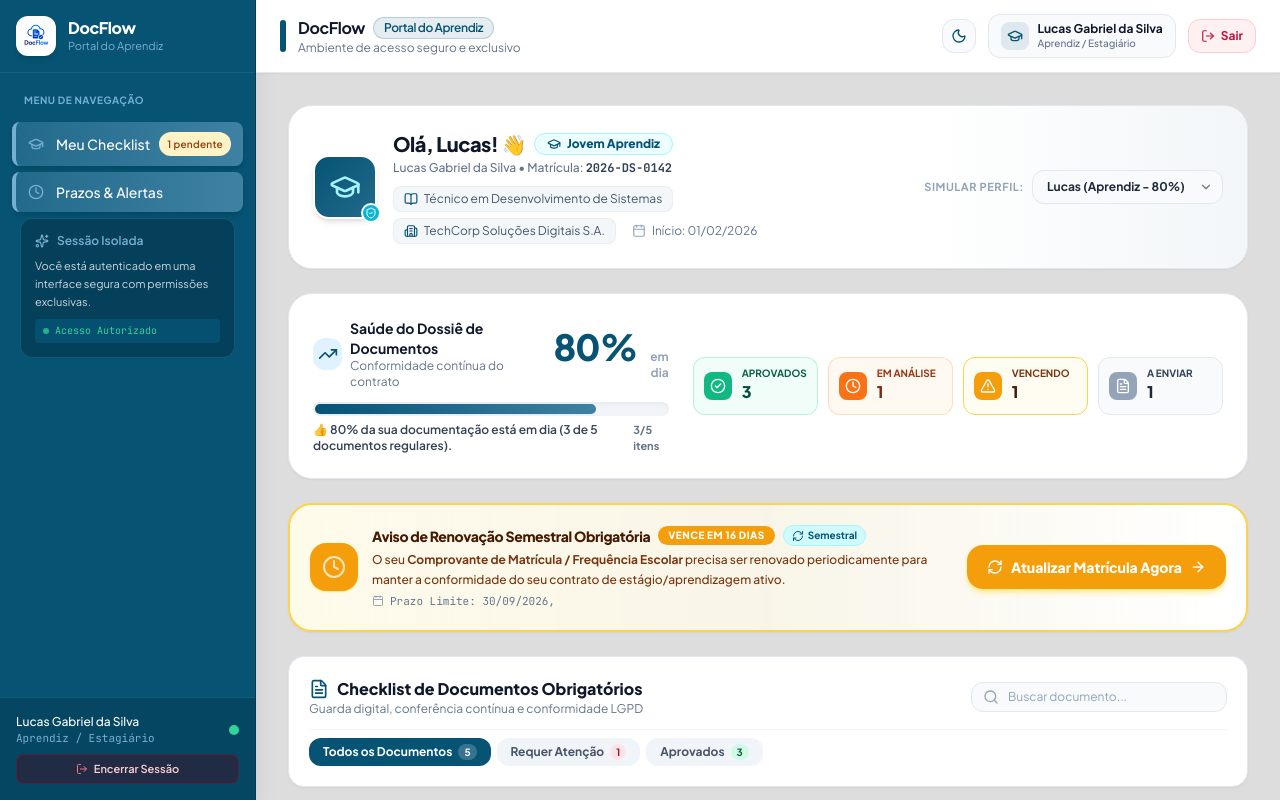
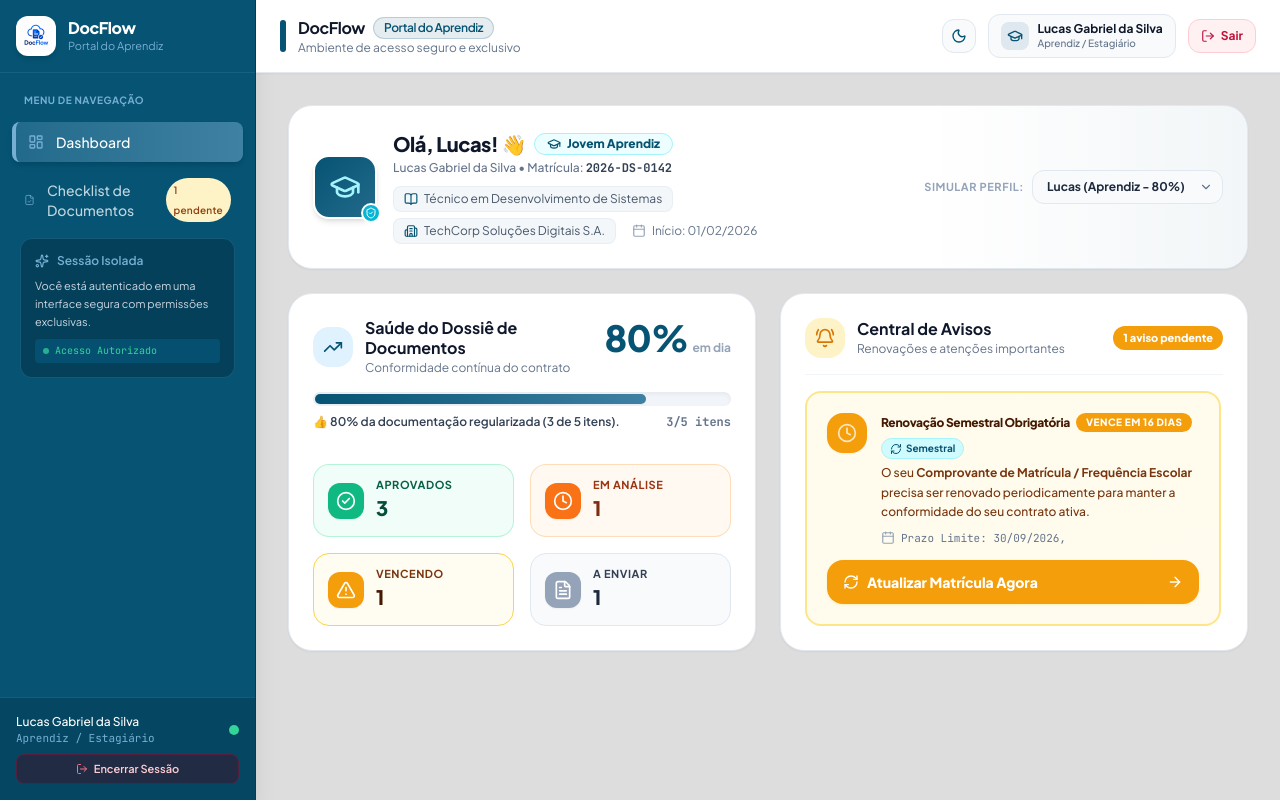
Before and after one commit to lbbarbo17-hue/DocFlow, a Next.js app in the folder frontend/: page /estudante in a window 1280 px wide. Built offline with nearby package versions, Linux system fonts and the light colour scheme.

Commit message:
feat(estudante): reorganiza dashboard e separa checklist em nova aba

```diff
--- a/frontend/src/app/estudante/page.tsx
+++ b/frontend/src/app/estudante/page.tsx
@@ -5,7 +5,6 @@ import { useApp } from '@/context/AppContext';
 import StudentHeader from '@/components/student/StudentHeader';
 import StudentHealthCard from '@/components/student/StudentHealthCard';
 import ExpirationAlert from '@/components/student/ExpirationAlert';
-import DocumentChecklist from '@/components/student/DocumentChecklist';
 import UploadModal from '@/components/student/UploadModal';
 import { DocumentItem } from '@/lib/types';
 
@@ -15,22 +14,22 @@ export default function EstudantePage() {
 
   return (
     <div className="space-y-6 pb-12">
-      {/* 1. Cabeçalho de Identificação & Vínculo */}
+      {/* 1. Saudação, Perfil & Vínculo */}
       <StudentHeader />
 
-      {/* 2. Saúde do Dossiê / Conformidade Visual */}
-      <StudentHealthCard />
+      {/* 2 & 3. Grid Lado a Lado: Saúde do Dossiê + Central de Avisos */}
+      <div className="grid grid-cols-1 lg:grid-cols-2 gap-6 items-stretch">
+        {/* Quadrado 1 (Lado Esquerdo) — Saúde do Dossiê */}
+        <StudentHealthCard />
 
-      {/* 3. Central de Avisos e Lembretes Importantes (Aviso de Renovação Recorrente / Vencimento) */}
-      <ExpirationAlert
-        documents={student.documentos}
-        onUploadClick={(doc) => setActiveUploadDoc(doc)}
-      />
+        {/* Quadrado 2 (Lado Direito) — Central de Avisos */}
+        <ExpirationAlert
+          documents={student.documentos}
+          onUploadClick={(doc) => setActiveUploadDoc(doc)}
+        />
+      </div>
 
-      {/* 4. Checklist Organizado com Proteção LGPD e Ações Rápidas */}
-      <DocumentChecklist />
-
-      {/* 5. Modal de Upload Rápido e Seguro */}
+      {/* Modal de Upload Rápido (acionado ao clicar nos botões dos avisos) */}
       {activeUploadDoc && (
         <UploadModal
           document={activeUploadDoc}
--- a/frontend/src/components/layout/Sidebar.tsx
+++ b/frontend/src/components/layout/Sidebar.tsx
@@ -9,11 +9,11 @@ import {
   UserCheck,
   BarChart3,
   ShieldCheck,
-  GraduationCap,
   Sparkles,
   LogOut,
-  Clock,
   Shield,
+  LayoutDashboard,
+  FileCheck,
 } from 'lucide-react';
 import { cn } from '@/lib/utils';
 
@@ -36,16 +36,16 @@ export default function Sidebar() {
     if (currentRole === 'ESTUDANTE') {
       return [
         {
-          label: 'Meu Checklist',
+          label: 'Dashboard',
           href: '/estudante',
-          icon: GraduationCap,
-          badge: pendingStudentDocs > 0 ? `${pendingStudentDocs} pendente${pendingStudentDocs > 1 ? 's' : ''}` : '100% OK',
-          badgeColor: pendingStudentDocs > 0 ? 'bg-amber-100 text-amber-800' : 'bg-emerald-100 text-emerald-800',
+          icon: LayoutDashboard,
         },
         {
-          label: 'Prazos & Alertas',
-          href: '/estudante',
-          icon: Clock,
+          label: 'Checklist de Documentos',
+          href: '/estudante/checklist',
+          icon: FileCheck,
+          badge: pendingStudentDocs > 0 ? `${pendingStudentDocs} pendente${pendingStudentDocs > 1 ? 's' : ''}` : '100% OK',
+          badgeColor: pendingStudentDocs > 0 ? 'bg-amber-100 text-amber-800 dark:bg-amber-950/60 dark:text-amber-300' : 'bg-emerald-100 text-emerald-800 dark:bg-emerald-950/60 dark:text-emerald-300',
         },
       ];
     }
--- a/frontend/src/components/student/ExpirationAlert.tsx
+++ b/frontend/src/components/student/ExpirationAlert.tsx
@@ -7,6 +7,8 @@ import {
   ArrowRight,
   RefreshCw,
   Calendar,
+  BellRing,
+  CheckCircle2,
 } from 'lucide-react';
 import { DocumentItem } from '@/lib/types';
 import { formatDateBr } from '@/lib/utils';
@@ -17,7 +19,6 @@ interface ExpirationAlertProps {
 }
 
 export default function ExpirationAlert({ documents, onUploadClick }: ExpirationAlertProps) {
-  // Find documents that need urgent attention (recurring near expiry, expired, or rejected)
   const urgentDocs = documents.filter(
     (d) =>
       d.status === 'EXPIRADO' ||
@@ -26,10 +27,61 @@ export default function ExpirationAlert({ documents, onUploadClick }: Expiration
       (d.recorrente && d.status !== 'APROVADO')
   );
 
-  if (urgentDocs.length === 0) return null;
+  return (
+    <div className="h-full bg-white dark:bg-slate-900 rounded-3xl p-6 border border-slate-200 dark:border-slate-800 shadow-sm flex flex-col justify-between transition-colors duration-200">
+      {/* Header do Card */}
+      <div className="flex items-center justify-between pb-4 border-b border-slate-100 dark:border-slate-800">
+        <div className="flex items-center gap-3">
+          <div
+            className={`w-10 h-10 rounded-2xl flex items-center justify-center shrink-0 shadow-xs ${
+              urgentDocs.length > 0
+                ? 'bg-amber-100 dark:bg-amber-950/50 text-amber-600 dark:text-amber-400'
+                : 'bg-emerald-100 dark:bg-emerald-950/50 text-emerald-600 dark:text-emerald-400'
+            }`}
+          >
+            <BellRing className="w-5 h-5" />
+          </div>
+          <div>
+            <h3 className="text-base font-bold text-slate-900 dark:text-white leading-tight">
+              Central de Avisos
+            </h3>
+            <p className="text-xs text-slate-500 dark:text-slate-400 mt-0.5">
+              Renovações e atenções importantes
+            </p>
+          </div>
+        </div>
 
-  return (
-    <div className="space-y-3">
+        {urgentDocs.length > 0 ? (
+          <span className="text-[11px] font-black px-2.5 py-1 rounded-full bg-amber-500 text-white shadow-xs shrink-0">
+            {urgentDocs.length} {urgentDocs.length === 1 ? 'aviso pendente' : 'avisos pendentes'}
+          </span>
+        ) : (
+          <span className="text-[11px] font-black px-2.5 py-1 rounded-full bg-emerald-100 dark:bg-emerald-950/50 text-emerald-700 dark:text-emerald-300 shrink-0">
+            Dossiê em dia
+          </span>
+        )}
+      </div>
+
+      {/* Corpo do Card com scroll interno caso hajam múltiplos itens */}
+      <div className="flex-1 overflow-y-auto mt-4 pr-0.5">
+        {urgentDocs.length === 0 ? (
+          /* Estado Positivo — quando não há avisos */
+          <div className="flex flex-col items-center justify-center gap-3 py-8 px-4 text-center h-full rounded-2xl bg-emerald-50/50 dark:bg-emerald-950/20 border border-emerald-200/60 dark:border-emerald-800/40">
+            <div className="w-12 h-12 rounded-2xl bg-emerald-500 text-white flex items-center justify-center shadow-sm">
+              <CheckCircle2 className="w-6 h-6" />
+            </div>
+            <div>
+              <p className="text-sm font-bold text-slate-800 dark:text-slate-200">
+                Tudo em ordem! 🎉
+              </p>
+              <p className="text-xs text-slate-500 dark:text-slate-400 mt-1 leading-relaxed max-w-xs">
+                Nenhum documento exige renovação ou correção imediata. O seu contrato está totalmente regular.
+              </p>
+            </div>
+          </div>
+        ) : (
+          /* Lista com cada aviso individualmente encapsulado e arredondado */
+          <div className="space-y-3.5">
             {urgentDocs.map((doc) => {
               const isExpired =
                 doc.status === 'EXPIRADO' ||
@@ -37,7 +89,6 @@ export default function ExpirationAlert({ documents, onUploadClick }: Expiration
               const isRejected = doc.status === 'RECUSADO';
               const isRecurring = doc.recorrente;
 
-        // Custom action button text as specifically requested
               const actionButtonLabel = isRecurring
                 ? 'Atualizar Matrícula Agora'
                 : isRejected
@@ -49,48 +100,48 @@ export default function ExpirationAlert({ documents, onUploadClick }: Expiration
               return (
                 <div
                   key={doc.id}
-            className={`rounded-2xl sm:rounded-3xl border-2 shadow-sm transition-all overflow-hidden ${
+                  className={`p-4 sm:p-5 rounded-2xl border-2 transition-all shadow-xs ${
                     isExpired || isRejected
-                ? 'border-rose-300 dark:border-rose-800/60 bg-gradient-to-r from-rose-50 via-rose-50/80 to-white dark:from-rose-950/40 dark:via-slate-900 dark:to-slate-900'
-                : 'border-amber-300 dark:border-amber-800/60 bg-gradient-to-r from-amber-50 via-amber-50/80 to-white dark:from-amber-950/40 dark:via-slate-900 dark:to-slate-900'
+                      ? 'border-rose-200 dark:border-rose-800/60 bg-gradient-to-br from-rose-50/90 to-rose-100/30 dark:from-rose-950/30 dark:to-slate-900/60'
+                      : 'border-amber-200 dark:border-amber-800/60 bg-gradient-to-br from-amber-50/90 to-amber-100/30 dark:from-amber-950/30 dark:to-slate-900/60'
                   }`}
                 >
-            <div className="p-4 sm:p-5 flex flex-col sm:flex-row sm:items-center justify-between gap-4">
-              {/* Left Side: Alert Icon & Information */}
-              <div className="flex items-start sm:items-center gap-3.5 flex-1 min-w-0">
+                  <div className="flex items-start gap-3.5 mb-3.5">
+                    {/* Ícone com cantos arredondados */}
                     <div
-                  className={`w-11 h-11 sm:w-12 sm:h-12 rounded-2xl flex items-center justify-center shrink-0 shadow-sm ${
+                      className={`w-10 h-10 rounded-2xl flex items-center justify-center shrink-0 shadow-sm ${
                         isExpired || isRejected
-                      ? 'bg-rose-600 text-white shadow-rose-200 dark:shadow-none'
-                      : 'bg-amber-500 text-white shadow-amber-200 dark:shadow-none'
+                          ? 'bg-rose-600 text-white'
+                          : 'bg-amber-500 text-white'
                       }`}
                     >
                       {isExpired || isRejected ? (
-                    <ShieldAlert className="w-6 h-6 animate-pulse" />
+                        <ShieldAlert className="w-5 h-5 animate-pulse" />
                       ) : (
-                    <Clock className="w-6 h-6 animate-pulse" />
+                        <Clock className="w-5 h-5 animate-pulse" />
                       )}
                     </div>
 
                     <div className="flex-1 min-w-0">
-                  <div className="flex flex-wrap items-center gap-2">
+                      {/* Título + Badges com bordas arredondadas */}
+                      <div className="flex flex-wrap items-center gap-1.5 mb-1">
                         <span
-                      className={`font-black text-xs sm:text-sm tracking-tight ${
+                          className={`text-xs font-black tracking-tight ${
                             isExpired || isRejected
                               ? 'text-rose-950 dark:text-rose-200'
                               : 'text-amber-950 dark:text-amber-200'
                           }`}
                         >
                           {isRejected
-                        ? 'Correção Solicitada pela Coordenação'
+                            ? 'Correção Solicitada'
                             : isExpired
-                        ? 'Documento Expirado — Ação Imediata Necessária'
+                            ? 'Documento Expirado'
                             : isRecurring
-                        ? 'Aviso de Renovação Semestral Obrigatória'
-                        : 'Prazo de Validade Próximo do Fim'}
+                            ? 'Renovação Semestral Obrigatória'
+                            : 'Prazo Próximo do Fim'}
                         </span>
 
-                    {/* Badge */}
+                        {/* Badge de prazo */}
                         <span
                           className={`text-[10px] font-black px-2.5 py-0.5 rounded-full uppercase tracking-wider ${
                             isExpired || isRejected
@@ -103,7 +154,7 @@ export default function ExpirationAlert({ documents, onUploadClick }: Expiration
                             : isExpired
                             ? 'VENCIDO'
                             : doc.diasParaVencer !== undefined
-                        ? `Vence em ${doc.diasParaVencer} dias`
+                            ? `VENCE EM ${doc.diasParaVencer} DIAS`
                             : 'RENOVAÇÃO'}
                         </span>
 
@@ -115,8 +166,9 @@ export default function ExpirationAlert({ documents, onUploadClick }: Expiration
                         )}
                       </div>
 
+                      {/* Texto Explicativo */}
                       <p
-                    className={`text-xs mt-1 font-medium leading-relaxed ${
+                        className={`text-xs font-medium leading-relaxed ${
                           isExpired || isRejected
                             ? 'text-rose-800 dark:text-rose-300'
                             : 'text-amber-900 dark:text-amber-300'
@@ -124,48 +176,52 @@ export default function ExpirationAlert({ documents, onUploadClick }: Expiration
                       >
                         {isRejected ? (
                           <>
-                        <strong>{doc.nomeExibicao}</strong>: {doc.justificativaRecusa || 'Requer novo envio corrigido.'}
+                            <strong>{doc.nomeExibicao}</strong>:{' '}
+                            {doc.justificativaRecusa || 'Requer novo envio corrigido pela coordenação.'}
                           </>
                         ) : isRecurring ? (
                           <>
-                        O seu <strong>{doc.nomeExibicao}</strong> precisa ser renovado periodicamente para manter a conformidade do seu contrato de estágio/aprendizagem ativo.
+                            O seu <strong>{doc.nomeExibicao}</strong> precisa ser renovado
+                            periodicamente para manter a conformidade do seu contrato ativa.
                           </>
                         ) : (
                           <>
-                        Envie uma nova via atualizada de <strong>{doc.nomeExibicao}</strong> para evitar pendências no seu contrato.
+                            Envie uma nova via de <strong>{doc.nomeExibicao}</strong> para evitar
+                            pendências no contrato.
                           </>
                         )}
                       </p>
 
+                      {/* Prazo Limite */}
                       {doc.validadeAte && (
-                    <div className="flex items-center gap-1.5 text-[11px] text-slate-500 dark:text-slate-400 mt-1 font-mono">
-                      <Calendar className="w-3 h-3 text-slate-400 dark:text-slate-500" />
+                        <div className="flex items-center gap-1.5 text-[11px] text-slate-500 dark:text-slate-400 mt-2 font-mono">
+                          <Calendar className="w-3.5 h-3.5 text-slate-400 dark:text-slate-500" />
                           <span>Prazo Limite: {formatDateBr(doc.validadeAte).split(' ')[0]}</span>
                         </div>
                       )}
                     </div>
                   </div>
 
-              {/* Right Side: Direct Action Button */}
-              <div className="shrink-0 w-full sm:w-auto">
+                  {/* Botão de Ação com cantos bem arredondados */}
                   <button
                     type="button"
                     onClick={() => onUploadClick(doc)}
-                  className={`w-full sm:w-auto flex items-center justify-center gap-2 px-5 py-3 rounded-xl sm:rounded-2xl text-xs sm:text-sm font-extrabold transition-all shadow-md active:scale-95 ${
+                    className={`w-full flex items-center justify-center gap-2 px-4 py-3 rounded-2xl text-xs sm:text-sm font-extrabold transition-all shadow-sm active:scale-98 ${
                       isExpired || isRejected
-                      ? 'bg-rose-600 hover:bg-rose-700 text-white shadow-rose-200'
-                      : 'bg-amber-500 hover:bg-amber-600 text-white shadow-amber-200'
+                        ? 'bg-rose-600 hover:bg-rose-700 text-white shadow-rose-200/50 dark:shadow-none'
+                        : 'bg-amber-500 hover:bg-amber-600 text-white shadow-amber-200/50 dark:shadow-none'
                     }`}
                   >
                     <RefreshCw className="w-4 h-4 shrink-0" />
-                  <span className="truncate">{actionButtonLabel}</span>
-                  <ArrowRight className="w-4 h-4 shrink-0 hidden sm:inline" />
+                    <span>{actionButtonLabel}</span>
+                    <ArrowRight className="w-4 h-4 shrink-0 ml-auto" />
                   </button>
-              </div>
-            </div>
                 </div>
               );
             })}
           </div>
+        )}
+      </div>
+    </div>
   );
 }
--- a/frontend/src/components/student/StudentHealthCard.tsx
+++ b/frontend/src/components/student/StudentHealthCard.tsx
@@ -28,19 +28,17 @@ export default function StudentHealthCard() {
   ).length;
 
   const percent = student.percentualConformidade;
-
   const isComplete = percent === 100;
   const isWarning = percent >= 60 && percent < 100;
 
   return (
-    <div className="bg-white dark:bg-slate-900 rounded-2xl sm:rounded-3xl p-5 sm:p-6 border border-slate-200 dark:border-slate-800 shadow-sm relative overflow-hidden transition-colors duration-200">
-      <div className="flex flex-col lg:flex-row lg:items-center justify-between gap-6">
-        {/* Left Side: Score & Health gauge */}
-        <div className="flex-1 space-y-3">
-          <div className="flex items-center justify-between">
-            <div className="flex items-center gap-2">
+    <div className="h-full bg-white dark:bg-slate-900 rounded-3xl p-6 border border-slate-200 dark:border-slate-800 shadow-sm flex flex-col justify-between transition-colors duration-200">
+      {/* Top Section: Title & Conformity Score */}
+      <div className="space-y-4">
+        <div className="flex items-start justify-between gap-4">
+          <div className="flex items-center gap-3">
             <div
-                className={`w-8 h-8 rounded-xl flex items-center justify-center ${
+              className={`w-10 h-10 rounded-2xl flex items-center justify-center shrink-0 shadow-xs ${
                 isComplete
                   ? 'bg-emerald-100 dark:bg-emerald-950/60 text-emerald-700 dark:text-emerald-300'
                   : isWarning
@@ -57,17 +55,17 @@ export default function StudentHealthCard() {
               )}
             </div>
             <div>
-                <h3 className="text-sm font-bold text-slate-900 dark:text-white">
+              <h3 className="text-base font-bold text-slate-900 dark:text-white leading-tight">
                 Saúde do Dossiê de Documentos
               </h3>
-                <p className="text-xs text-slate-500 dark:text-slate-400">
+              <p className="text-xs text-slate-500 dark:text-slate-400 mt-0.5">
                 Conformidade contínua do contrato
               </p>
             </div>
           </div>
 
-            {/* Percentage Display */}
-            <div className="text-right">
+          {/* Percentage Big Badge */}
+          <div className="text-right shrink-0">
             <div className="flex items-baseline gap-1 justify-end">
               <span
                 className={`text-3xl sm:text-4xl font-black tracking-tight ${
@@ -85,8 +83,8 @@ export default function StudentHealthCard() {
           </div>
         </div>
 
-          {/* Visual Progress Bar with animated fill */}
-          <div className="space-y-1.5">
+        {/* Visual Progress Bar */}
+        <div className="space-y-2">
           <div className="w-full bg-slate-100 dark:bg-slate-800 rounded-full h-3.5 p-0.5 overflow-hidden shadow-inner">
             <div
               className={`h-full rounded-full transition-all duration-1000 ease-out ${
@@ -106,60 +104,75 @@ export default function StudentHealthCard() {
               {isComplete
                 ? '🎉 Parabéns! 100% da sua documentação está regularizada.'
                 : isWarning
-                  ? `👍 ${percent}% da sua documentação está em dia (${approvedDocs} de ${totalDocs} documentos regulares).`
+                ? `👍 ${percent}% da documentação regularizada (${approvedDocs} de ${totalDocs} itens).`
                 : `⚠️ Atenção: Apenas ${percent}% da documentação está regular. Envie os itens pendentes.`}
             </span>
-              <span className="text-[11px] font-bold text-slate-500 dark:text-slate-400 hidden sm:inline">
+            <span className="text-xs font-bold text-slate-500 dark:text-slate-400 font-mono">
               {approvedDocs}/{totalDocs} itens
             </span>
           </p>
         </div>
       </div>
 
-        {/* Right Side: Quick Status Indicators Grid */}
-        <div className="grid grid-cols-2 sm:grid-cols-4 lg:grid-cols-2 xl:grid-cols-4 gap-2.5 shrink-0 pt-2 lg:pt-0 border-t lg:border-t-0 border-slate-100 dark:border-slate-800">
-          {/* Approved Chip */}
-          <div className="p-2.5 rounded-xl bg-emerald-50/70 dark:bg-emerald-950/30 border border-emerald-200/80 dark:border-emerald-800/50 flex items-center gap-2.5">
-            <div className="w-7 h-7 rounded-lg bg-emerald-500 text-white flex items-center justify-center font-bold text-xs shrink-0">
-              <CheckCircle2 className="w-4 h-4" />
+      {/* Bottom Section: 4 Metric Cards in 2x2 Grid */}
+      <div className="grid grid-cols-2 gap-3 sm:gap-4 mt-6">
+        {/* Approved Card */}
+        <div className="p-3.5 rounded-2xl bg-emerald-50/70 dark:bg-emerald-950/30 border border-emerald-200/80 dark:border-emerald-800/50 flex items-center gap-3 transition-transform hover:scale-[1.02]">
+          <div className="w-9 h-9 rounded-xl bg-emerald-500 text-white flex items-center justify-center font-bold text-sm shrink-0 shadow-sm">
+            <CheckCircle2 className="w-5 h-5" />
           </div>
           <div>
-              <p className="text-[10px] font-bold text-emerald-800 dark:text-emerald-300 uppercase leading-none">Aprovados</p>
-              <p className="text-base font-black text-emerald-900 dark:text-emerald-100 mt-0.5">{approvedDocs}</p>
+            <p className="text-[11px] font-bold text-emerald-800 dark:text-emerald-300 uppercase tracking-wider leading-none">
+              Aprovados
+            </p>
+            <p className="text-xl font-black text-emerald-900 dark:text-emerald-100 mt-1">
+              {approvedDocs}
+            </p>
           </div>
         </div>
 
-          {/* In Review Chip */}
-          <div className="p-2.5 rounded-xl bg-orange-50/70 dark:bg-orange-950/30 border border-orange-200/80 dark:border-orange-800/50 flex items-center gap-2.5">
-            <div className="w-7 h-7 rounded-lg bg-orange-500 text-white flex items-center justify-center font-bold text-xs shrink-0">
-              <Clock className="w-4 h-4" />
+        {/* In Review Card */}
+        <div className="p-3.5 rounded-2xl bg-orange-50/70 dark:bg-orange-950/30 border border-orange-200/80 dark:border-orange-800/50 flex items-center gap-3 transition-transform hover:scale-[1.02]">
+          <div className="w-9 h-9 rounded-xl bg-orange-500 text-white flex items-center justify-center font-bold text-sm shrink-0 shadow-sm">
+            <Clock className="w-5 h-5" />
           </div>
           <div>
-              <p className="text-[10px] font-bold text-orange-800 dark:text-orange-300 uppercase leading-none">Em Análise</p>
-              <p className="text-base font-black text-orange-900 dark:text-orange-100 mt-0.5">{inReviewDocs}</p>
+            <p className="text-[11px] font-bold text-orange-800 dark:text-orange-300 uppercase tracking-wider leading-none">
+              Em Análise
+            </p>
+            <p className="text-xl font-black text-orange-900 dark:text-orange-100 mt-1">
+              {inReviewDocs}
+            </p>
           </div>
         </div>
 
-          {/* Expiring/Renewal Chip */}
-          <div className="p-2.5 rounded-xl bg-amber-50/70 dark:bg-amber-950/30 border border-amber-300 dark:border-amber-800/50 flex items-center gap-2.5">
-            <div className="w-7 h-7 rounded-lg bg-amber-500 text-white flex items-center justify-center font-bold text-xs shrink-0">
-              <AlertTriangle className="w-4 h-4" />
+        {/* Expiring / Renewal Card */}
+        <div className="p-3.5 rounded-2xl bg-amber-50/70 dark:bg-amber-950/30 border border-amber-300 dark:border-amber-800/50 flex items-center gap-3 transition-transform hover:scale-[1.02]">
+          <div className="w-9 h-9 rounded-xl bg-amber-500 text-white flex items-center justify-center font-bold text-sm shrink-0 shadow-sm">
+            <AlertTriangle className="w-5 h-5" />
           </div>
           <div>
-              <p className="text-[10px] font-bold text-amber-900 dark:text-amber-300 uppercase leading-none">Vencendo</p>
-              <p className="text-base font-black text-amber-950 dark:text-amber-100 mt-0.5">{expiringDocs}</p>
+            <p className="text-[11px] font-bold text-amber-900 dark:text-amber-300 uppercase tracking-wider leading-none">
+              Vencendo
+            </p>
+            <p className="text-xl font-black text-amber-950 dark:text-amber-100 mt-1">
+              {expiringDocs}
+            </p>
           </div>
         </div>
 
-          {/* Pending / Correction Chip */}
-          <div className="p-2.5 rounded-xl bg-slate-50 dark:bg-slate-800/80 border border-slate-200 dark:border-slate-700 flex items-center gap-2.5">
-            <div className="w-7 h-7 rounded-lg bg-slate-400 dark:bg-slate-600 text-white flex items-center justify-center font-bold text-xs shrink-0">
-              <FileText className="w-4 h-4" />
+        {/* Pending / Correction Card */}
+        <div className="p-3.5 rounded-2xl bg-slate-50 dark:bg-slate-800/80 border border-slate-200 dark:border-slate-700 flex items-center gap-3 transition-transform hover:scale-[1.02]">
+          <div className="w-9 h-9 rounded-xl bg-slate-400 dark:bg-slate-600 text-white flex items-center justify-center font-bold text-sm shrink-0 shadow-sm">
+            <FileText className="w-5 h-5" />
           </div>
           <div>
-              <p className="text-[10px] font-bold text-slate-700 dark:text-slate-300 uppercase leading-none">A Enviar</p>
-              <p className="text-base font-black text-slate-800 dark:text-slate-100 mt-0.5">{pendingDocs + rejectedDocs}</p>
-            </div>
+            <p className="text-[11px] font-bold text-slate-700 dark:text-slate-300 uppercase tracking-wider leading-none">
+              A Enviar
+            </p>
+            <p className="text-xl font-black text-slate-800 dark:text-slate-100 mt-1">
+              {pendingDocs + rejectedDocs}
+            </p>
           </div>
         </div>
       </div>
```
Also changed, not shown: frontend/src/app/estudante/checklist/page.tsx (added, +17 -0 lines). Lines whose indentation alone changed are shown as unchanged.
